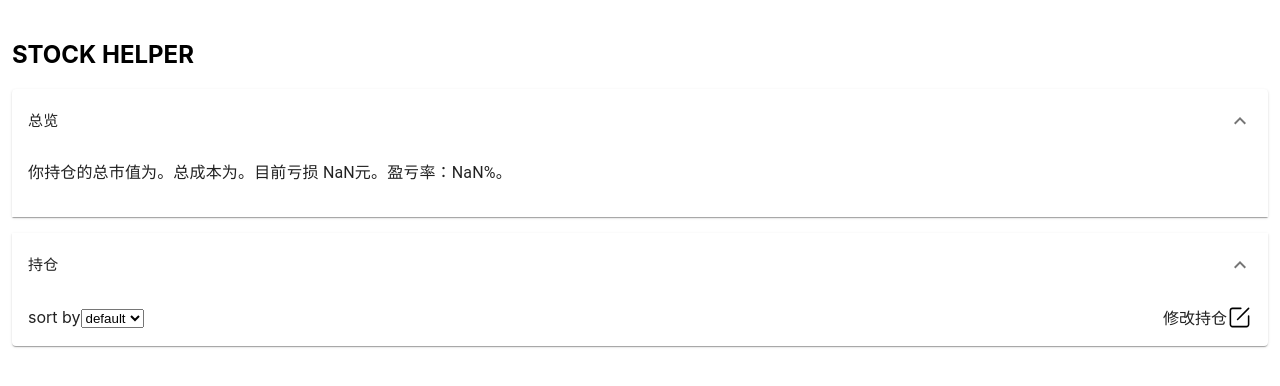
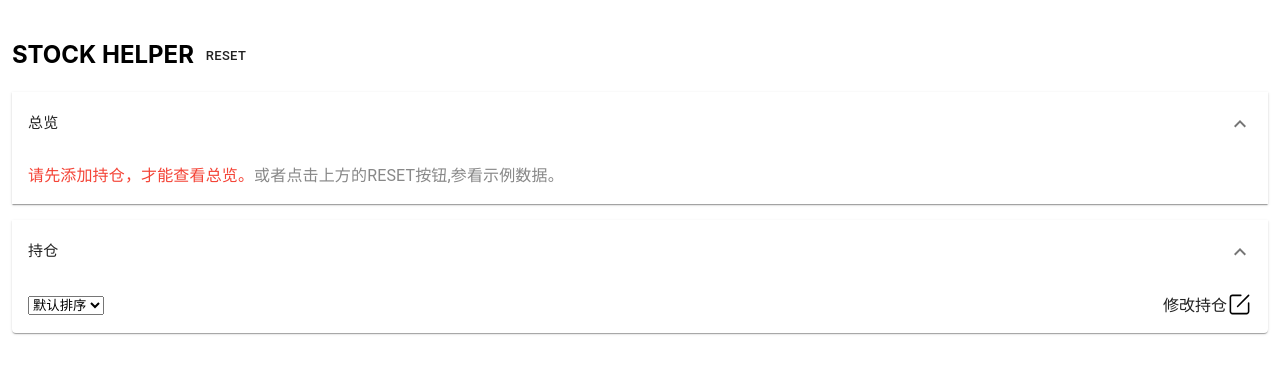
Before and after one commit to lllyin/stock-helper, a React (Create React App) app: page / in a window 1280 px wide. Shown: the top 386 px of the page. Built offline with nearby package versions, Linux system fonts and the light colour scheme.

Commit message:
feat: support reset position

```diff
--- a/src/App.js
+++ b/src/App.js
@@ -6,7 +6,6 @@ import './App.scss';
 function App() {
   return (
     <div className="App">
-      <h2>STOCK HELPER</h2>
       <Dashbord />
     </div>
   );
--- a/src/Dashbord.js
+++ b/src/Dashbord.js
@@ -1,9 +1,10 @@
 import React, { useEffect, useState } from 'react';
 import { makeStyles } from '@material-ui/core/styles';
+import Reset from './components/Reset';
 import StockPanel from './components/StockPanel';
 import SummaryPanel from './components/SummaryPanel';
 import { API_BASE_URL, UPDATE_INTERVAL } from './constants';
-import { getStockCodes, calcStockSummary, initData, mergeStocks } from './utils/common';
+import { getStockCodes, calcStockSummary, initData, resetData, mergeStocks } from './utils/common';
 
 const $ = window.$;
 const useStyles = makeStyles(theme => ({
@@ -38,8 +39,14 @@ export default function DashBord() {
     const STOCKS = localStockStr ? JSON.parse(localStockStr) : [];
     const stockCodes = STOCKS.map(stock => String(stock.symbol));
 
+    if(STOCKS.length <= 0)  {
+      setStocksMap({});
+      setStockList([]);
+      setSummary({});
+      return;
+    }
+
     $ &&
-      stockCodes.length > 0 &&
       $.ajax({
         type: 'GET',
         dataType: 'jsonp',
@@ -61,8 +68,17 @@ export default function DashBord() {
     fetchStocks();
   }
 
+  function handleResetConfirm() {
+    resetData();
+    fetchStocks();
+  }
+
   return (
     <div className={classes.root}>
+      <h2>
+        STOCK HELPER
+        <Reset onConfirm={handleResetConfirm} />
+      </h2>
       <SummaryPanel map={stocksMap} list={stockList} summary={summary} />
       <StockPanel map={stocksMap} list={stockList} onSave={handleSave} />
     </div>
--- /dev/null
+++ b/src/components/Reset.js
@@ -0,0 +1,60 @@
+import React from 'react';
+import Button from '@material-ui/core/Button';
+import Dialog from '@material-ui/core/Dialog';
+import DialogActions from '@material-ui/core/DialogActions';
+import DialogContent from '@material-ui/core/DialogContent';
+import DialogContentText from '@material-ui/core/DialogContentText';
+import DialogTitle from '@material-ui/core/DialogTitle';
+import Slide from '@material-ui/core/Slide';
+
+const Transition = React.forwardRef(function Transition(props, ref) {
+  return <Slide direction="up" ref={ref} {...props} />;
+});
+
+export default function Rest(props) {
+  const [open, setOpen] = React.useState(false);
+
+  const handleClickOpen = () => {
+    setOpen(true);
+  };
+
+  const handleClose = () => {
+    setOpen(false);
+  };
+
+  const handleConfirm = () => {
+    setOpen(false);
+    props.onConfirm && props.onConfirm();
+  };
+
+  return (
+    <React.Fragment>
+      <Button size="small" onClick={handleClickOpen}>
+        reset
+      </Button>
+      <Dialog
+        open={open}
+        TransitionComponent={Transition}
+        keepMounted
+        onClose={handleClose}
+        aria-labelledby="alert-dialog-slide-title"
+        aria-describedby="alert-dialog-slide-description"
+      >
+        <DialogTitle id="alert-dialog-slide-title">确定要重置持仓吗?</DialogTitle>
+        <DialogContent>
+          <DialogContentText id="alert-dialog-slide-description">
+            重置后持仓将恢复默认的示例数据，该操作不可撤销。
+          </DialogContentText>
+        </DialogContent>
+        <DialogActions>
+          <Button onClick={handleClose} color="primary">
+            取消
+          </Button>
+          <Button onClick={handleConfirm} color="primary">
+            确定
+          </Button>
+        </DialogActions>
+      </Dialog>
+    </React.Fragment>
+  );
+}
--- a/src/components/StockList.js
+++ b/src/components/StockList.js
@@ -69,9 +69,8 @@ export default function StockList(props) {
     <div className="stock-list-wrap">
       <div className="tools-box">
         <div className="sort-tool">
-          sort by
           <select onChange={handleSortChange}>
-            <option value="default">default</option>
+            <option value="default">默认排序</option>
             <option value="earnRate:asce">盈亏⬆</option>
             <option value="earnRate:desc">盈亏⬇</option>
             <option value="percent:asce">涨幅⬆</option>
--- a/src/components/SummaryPanel.js
+++ b/src/components/SummaryPanel.js
@@ -18,6 +18,9 @@ const useStyles = makeStyles(theme => ({
     flexBasis: '33.33%',
     flexShrink: 0,
   },
+  defaultColor: {
+    color: '#888',
+  },
 }));
 
 export default function SummaryPanel(props) {
@@ -28,17 +31,25 @@ export default function SummaryPanel(props) {
     setExpanded(isExpanded ? panel : false);
   };
 
-  const { summary = {} } = props;
+  const { summary = {}, list = [] } = props;
 
   return (
     <ExpansionPanel className={classes.haha} expanded={expanded === 'panel1'} onChange={handleChange('panel1')}>
       <ExpansionPanelSummary expandIcon={<ExpandMoreIcon />} aria-controls="panel2bh-content" id="panel2bh-header">
         <Typography className={classes.heading}>总览</Typography>
-        {/* <Typography className={classes.secondaryHeading}>
-            You are currently not an owner
-          </Typography> */}
       </ExpansionPanelSummary>
       <ExpansionPanelDetails className={classes.detial}>
+        {list.length <= 0 ? (
+          <React.Fragment>
+            <Typography display="inline" color="error">
+              请先添加持仓，才能查看总览。
+            </Typography>
+            <Typography display="inline" className={classes.defaultColor} variant="body1">
+              或者点击上方的RESET按钮,参看示例数据。
+            </Typography>
+          </React.Fragment>
+        ) : (
+          <React.Fragment>
             <Typography display="block" paragraph>
               <span>你持仓的总市值为{summary.marketValue}。</span>
               <span>总成本为{summary.costValue}。</span>
@@ -52,6 +63,8 @@ export default function SummaryPanel(props) {
                 建议账户保留流动资金{summary.advice?.hotMoney}元，以应对风险。
               </Typography>
             )}
+          </React.Fragment>
+        )}
       </ExpansionPanelDetails>
     </ExpansionPanel>
   );
--- a/src/utils/common.js
+++ b/src/utils/common.js
@@ -70,6 +70,7 @@ export function formatToLocalStocks(stocks = []) {
   }));
 }
 
+// 初始化数据
 export function initData() {
   if (!localStorage.getItem('pageView')) {
     localStorage.setItem('stocks', JSON.stringify(STOCKS));
@@ -78,6 +79,11 @@ export function initData() {
     const pageView = localStorage.getItem('pageView');
     localStorage.setItem('pageView', Number(pageView) + 1);
   }
+}
+
+// 重置数据
+export function resetData() {
+  localStorage.setItem('stocks', JSON.stringify(STOCKS));
 }
 
 // 合并本地和接口数据
```
Lines whose indentation alone changed are shown as unchanged.
